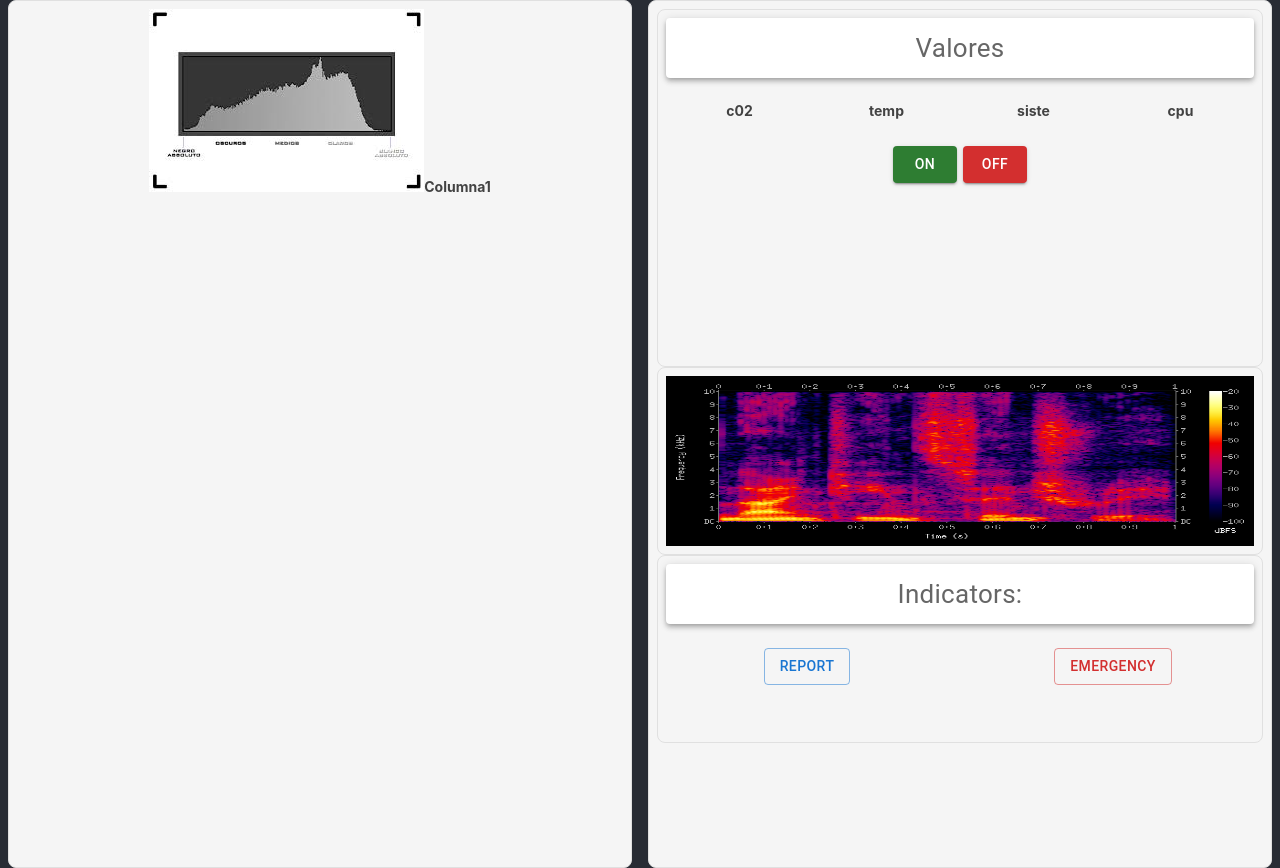
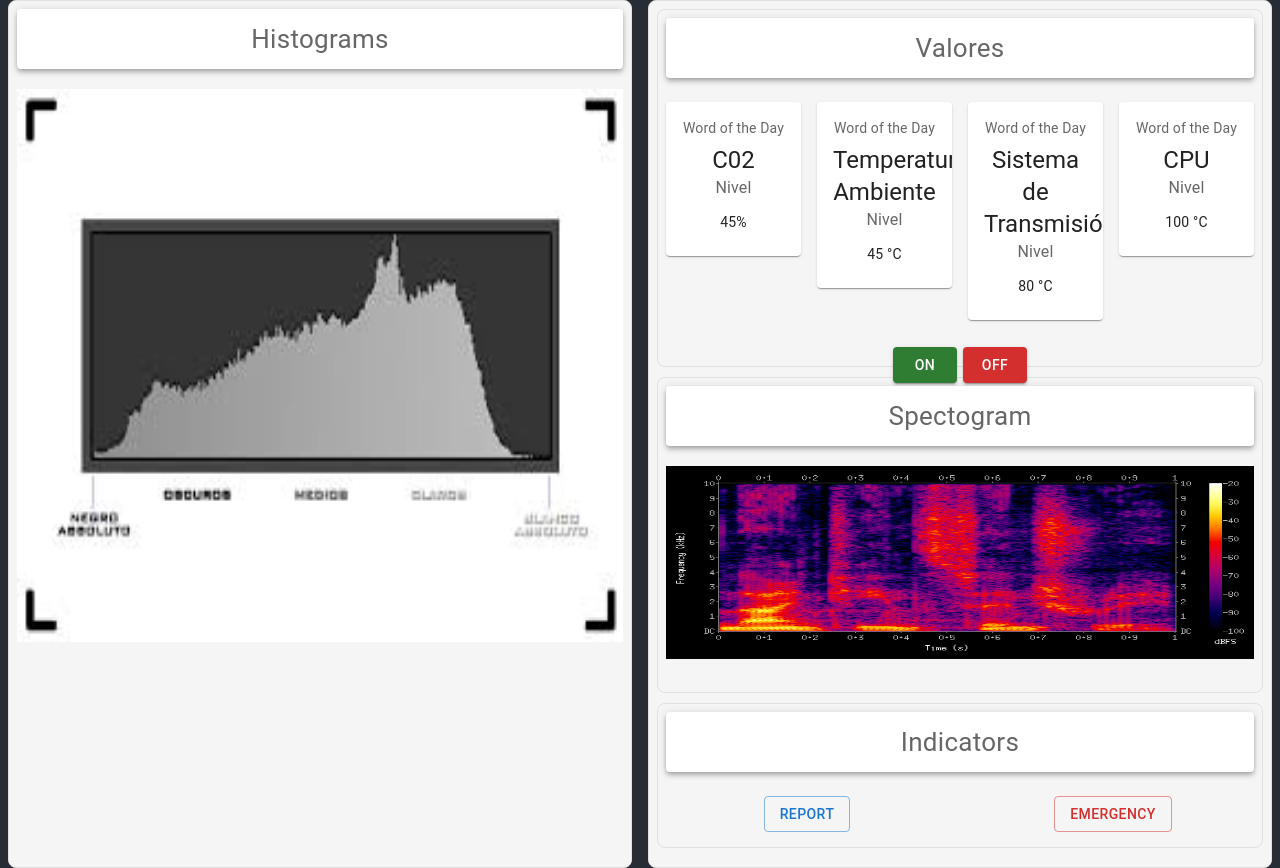
Before and after one commit to VulturRescue/vultur-GUI, a React (Create React App) app: page / in a window 1280 px wide. Built offline with nearby package versions, Linux system fonts and the light colour scheme.

Commit message:
new features

```diff
--- a/src/components/Indicators.jsx
+++ b/src/components/Indicators.jsx
@@ -11,7 +11,7 @@ const Indicators = () => {
       <Grid container spacing={3}>
         <Grid item xs={12}>
           <Item elevation={4}>
-            Indicators:
+            Indicators
           </Item>
         </Grid>
         <Grid item xs={6}>
--- a/src/components/Values.jsx
+++ b/src/components/Values.jsx
@@ -3,11 +3,24 @@ import Button from '@mui/material/Button';
 import { styled } from '@mui/material/styles';
 import Grid from '@mui/material/Grid'
 import Item from '../utils/styles/Item'
+import Card from '@mui/material/Card';
+import CardContent from '@mui/material/CardContent';
+import Typography from '@mui/material/Typography';
+
 
 const Values = () => {
 	const StyledButton = styled(Button)(({ theme }) => ({
 		margin: '3px',
 	}))
+
+	const bull = (
+		<Box
+			component="span"
+			sx={{ display: 'inline-block', mx: '2px', transform: 'scale(0.8)' }}
+		>
+			•
+		</Box>
+	);
 
 	return (
 		<Grid container justifyContent="flexStart" spacing={3}>
@@ -17,11 +30,99 @@ const Values = () => {
 				</Item>
 			</Grid>
 			<Grid item xs={12}>
-				<Grid container >
-					<Grid item xs={3}>c02</Grid>
-					<Grid item xs={3}>temp</Grid>
-					<Grid item xs={3}>siste</Grid>
-					<Grid item xs={3}>cpu</Grid>
+				<Grid container spacing={2}>
+					<Grid item xs={3}>
+						<Card sx={{ width: "100%" }}>
+							<CardContent>
+
+								<Typography sx={{ fontSize: 14 }} color="text.secondary" gutterBottom>
+									Word of the Day
+								</Typography>
+
+								<Typography variant="h5" component="div">
+									C02
+								</Typography>
+
+								<Typography sx={{ mb: 1.5 }} color="text.secondary">
+									Nivel
+								</Typography>
+
+								<Typography variant="body2">
+									45%
+								</Typography>
+
+							</CardContent>
+						</Card>
+					</Grid>
+					<Grid item xs={3}>
+						<Card sx={{ width: "100%" }}>
+							<CardContent>
+
+								<Typography sx={{ fontSize: 14 }} color="text.secondary" gutterBottom>
+									Word of the Day
+								</Typography>
+
+								<Typography variant="h5" component="div">
+									Temperatura Ambiente
+								</Typography>
+
+								<Typography sx={{ mb: 1.5 }} color="text.secondary">
+									Nivel
+								</Typography>
+
+								<Typography variant="body2">
+									45 °C
+								</Typography>
+
+							</CardContent>
+						</Card>
+					</Grid>
+					<Grid item xs={3}>
+						<Card sx={{ width: "100%" }}>
+							<CardContent>
+
+								<Typography sx={{ fontSize: 14 }} color="text.secondary" gutterBottom>
+									Word of the Day
+								</Typography>
+
+								<Typography variant="h5" component="div">
+									Sistema de Transmisión
+								</Typography>
+
+								<Typography sx={{ mb: 1.5 }} color="text.secondary">
+									Nivel
+								</Typography>
+
+								<Typography variant="body2">
+									80 °C
+								</Typography>
+
+							</CardContent>
+						</Card>
+					</Grid>
+					<Grid item xs={3}>
+						<Card sx={{ width: '100%' }}>
+							<CardContent>
+
+								<Typography sx={{ fontSize: 14 }} color="text.secondary" gutterBottom>
+									Word of the Day
+								</Typography>
+
+								<Typography variant="h5" component="div">
+									CPU
+								</Typography>
+
+								<Typography sx={{ mb: 1.5 }} color="text.secondary">
+									Nivel
+								</Typography>
+
+								<Typography variant="body2">
+									100 °C
+								</Typography>
+
+							</CardContent>
+						</Card>
+					</Grid>
 				</Grid>
 			</Grid>
 			<Grid item xs={12}>
--- a/src/pages/Home.jsx
+++ b/src/pages/Home.jsx
@@ -3,23 +3,11 @@
 import Indicators from "../components/Indicators"
 import Values from "../components/Values"
 import Box from '@mui/material/Box';
-import Grid from '@mui/material/Grid';
-import Button from '@mui/material/Button';
-import Chip from '@mui/material/Chip';
+import Item from '../utils/styles/Item'
 
 import Spectogram from "../img/spectogram.png"
-import RVIZ from "../img/rviz.PNG"
 import Histograma from "../img/histograma.jpg"
 
-
-// const Item = styled(Paper)(({ theme }) => ({
-//   backgroundColor: 'white',
-//   ...theme.typography.body2,
-//   padding: theme.spacing(1),
-//   textAlign: 'center',
-//   color: theme.palette.text.secondary,
-
-// }));
 
 const boxStyleCols = (height, width, inlineBlock = true) => {
   return {
@@ -58,29 +46,32 @@ const boxStyleRow = (height) => {
     fontSize: '0.875rem',
     fontWeight: '700',
     textAlign: 'center',
+    marginBottom: '10px',
   })
-}
-
-const TitleStyle = {
-
 }
 
 const Home = () => {
   return (
     <Box sx={{ height: '850px', width: '100%', display: 'flex' }}>
       <Box sx={boxStyleCols("100%", "50%")}>
-        <img src={Histograma} />
-        Columna1
+        <Item elevation={4}>
+          Histograms
+        </Item>
+        <img src={Histograma} style={{ width: "100%", height: "65%", marginTop: "20px" }} />
       </Box>
+
       <Box sx={boxStyleCols("100%", "50%")}>
         <Box sx={boxStyleRow("40%")}>
           <Values />
         </Box>
-        <Box sx={boxStyleRow("20%")}>
-          <img src={Spectogram} style={{ width: "100%", height: "100%" }} />
 
+        <Box sx={boxStyleRow("35%")}>
+          <Item elevation={4}>
+            Spectogram
+          </Item>
+          <img src={Spectogram} style={{ width: "100%", height: "65%", marginTop: "20px" }} />
         </Box>
-        <Box sx={boxStyleRow("20%")}>
+        <Box sx={boxStyleRow("15%")}>
           <Indicators />
         </Box>
       </Box>
--- a/src/utils/styles/Item.js
+++ b/src/utils/styles/Item.js
@@ -5,7 +5,7 @@ const Item = styled(Paper)(({ theme }) => ({
     ...theme.typography.body2,
     textAlign: 'center',
     color: theme.palette.text.secondary,
-    // height: 60,
+    height: 60,
     lineHeight: '60px',
     fontSize: '26px',
 }))
```
